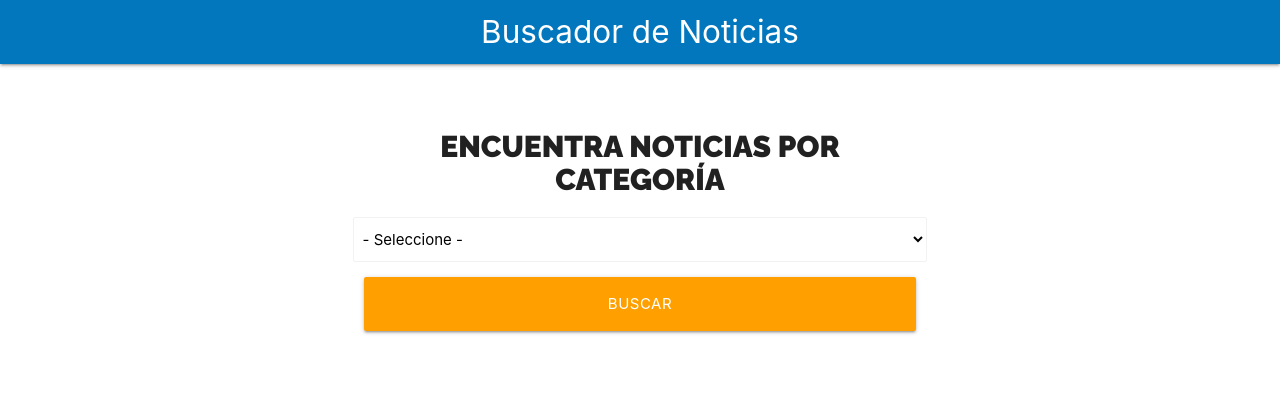
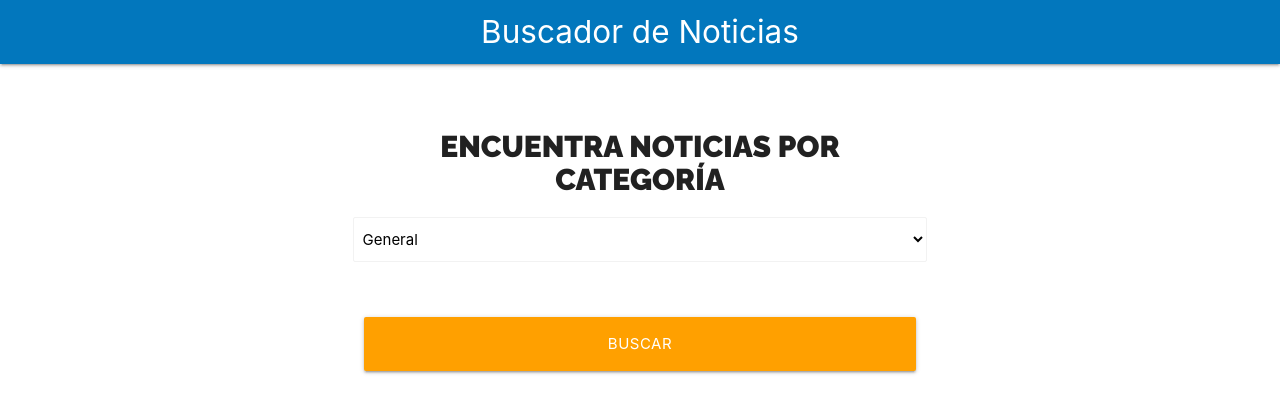
Before and after one commit to psyHook/noticias-app, a React (Create React App) app: page / in a window 1280 px wide. Shown: the top 412 px of the page. Built offline with nearby package versions, Linux system fonts and the light colour scheme.

Commit message:
Mostrando las categorias en el select

```diff
--- a/src/Hooks/useSelect.js
+++ b/src/Hooks/useSelect.js
@@ -2,11 +2,19 @@
 
 const useSelect = (stateInicial, opciones) => {
   // State del custom hook
-  const [state, setState] = useState("");
+  const [state, setState] = useState(stateInicial);
 
   const SelectNoticias = () => (
-    <select className="browser-default">
-      <option value="">- Seleccione -</option>
+    <select
+      className="browser-default"
+      value={state}
+      onChange={(e) => setState(e.target.value)}
+    >
+      {opciones.map((opcion) => (
+        <option key={opcion.value} value={opcion.value}>
+          {opcion.label}
+        </option>
+      ))}
     </select>
   );
 
--- a/src/components/Formulario/Formulario.js
+++ b/src/components/Formulario/Formulario.js
@@ -1,23 +1,33 @@
-import React from "react";
-import styles from "../Formulario/Formulario.module.css";
-import useSelect from "../../Hooks/useSelect";
+import React from 'react';
+import styles from '../Formulario/Formulario.module.css';
+import useSelect from '../../Hooks/useSelect';
 
 const Formulario = () => {
-  const [categoria, SelectNoticias] = useSelect();
+  const OPCIONES = [
+    { value: 'general', label: 'General ' },
+    { value: 'business', label: 'Negocios ' },
+    { value: 'entertainment', label: 'Entretenimiento ' },
+    { value: 'health', label: 'Salud ' },
+    { value: 'science', label: 'Ciencia ' },
+    { value: 'sports', label: 'Deportes ' },
+    { value: 'technology', label: 'Tecnologia ' },
+  ];
+
+  const [categoria, SelectNoticias] = useSelect('general', OPCIONES);
 
   return (
     <div className={`${styles.buscador} row`}>
-      <div className="col s12 m8 offset-m2">
+      <div className='col s12 m8 offset-m2'>
         <form>
           <h2 className={styles.heading}>Encuentra Noticias por Categoría</h2>
 
           <SelectNoticias />
 
-          <div className="input-field col s12">
+          <div className='input-field col s12'>
             <input
-              type="submit"
+              type='submit'
               className={`btn-large amber darken-2 ${styles.btn_block}`}
-              value="Buscar"
+              value='Buscar'
             />
           </div>
         </form>
--- a/src/components/Formulario/Formulario.module.css
+++ b/src/components/Formulario/Formulario.module.css
@@ -14,4 +14,5 @@
 
 .btn_block {
   width: 100%;
+  margin-top: 40px;
 }
```
Also changed, not shown: 1 other file (tests, documents, lock files or other folders).
